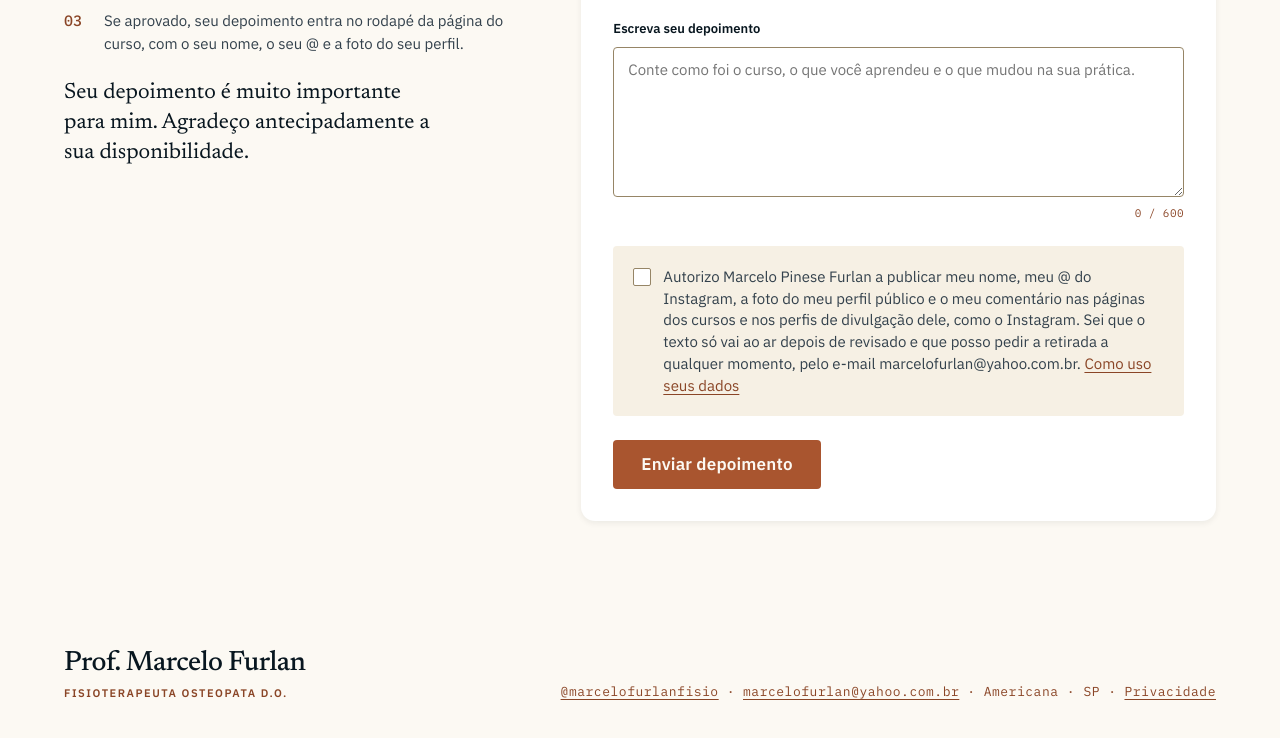
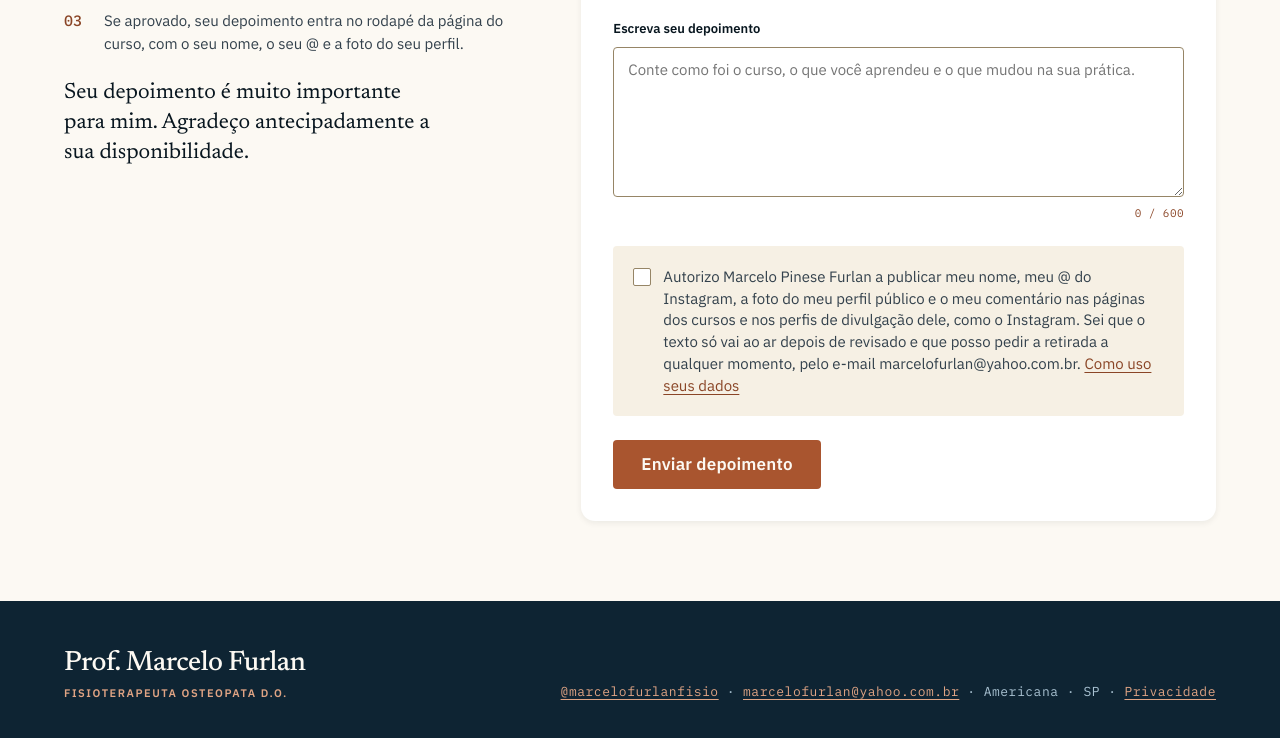
Before and after one commit to marcelofurlanfisio/envio_depoimentos, a plain HTML site: page index.html in a window 1280 px wide. Shown: the part 524-1262 px from the top of the page. Drawn offline with Linux system fonts and the light colour scheme.

Commit message:
Rodapé em azul escuro como nas demais páginas
Co-Authored-By: Claude Sonnet 5.5 <noreply@anthropic.com>
Claude-Session: https://claude.ai/code/session_01VpYV5sic8XzB4xYfX6ongA

```diff
--- a/index.html
+++ b/index.html
@@ -162,6 +162,7 @@ dialog{border:0;padding:0;color:var(--text-body)}
 
 /* Rodapé */
 footer{padding:var(--sp-9) 0}
+footer.register-deep{--text-accent:var(--c-clay-300);--text-link:var(--c-clay-300);--focus-ring:var(--c-clay-300)}
 footer .footer-base{display:flex;flex-wrap:wrap;gap:var(--sp-6);justify-content:space-between;align-items:flex-end}
 footer .metaline{color:var(--text-muted)}
 footer .metaline a{color:var(--text-link)}
@@ -299,7 +300,7 @@ textarea.input.tall{min-height:150px}
   </div>
 </dialog>
 
-<footer>
+<footer class="register-deep">
   <div class="wrap footer-base">
     <div class="lockup md">
       <div class="lockup-name">Prof. Marcelo Furlan</div>
```
